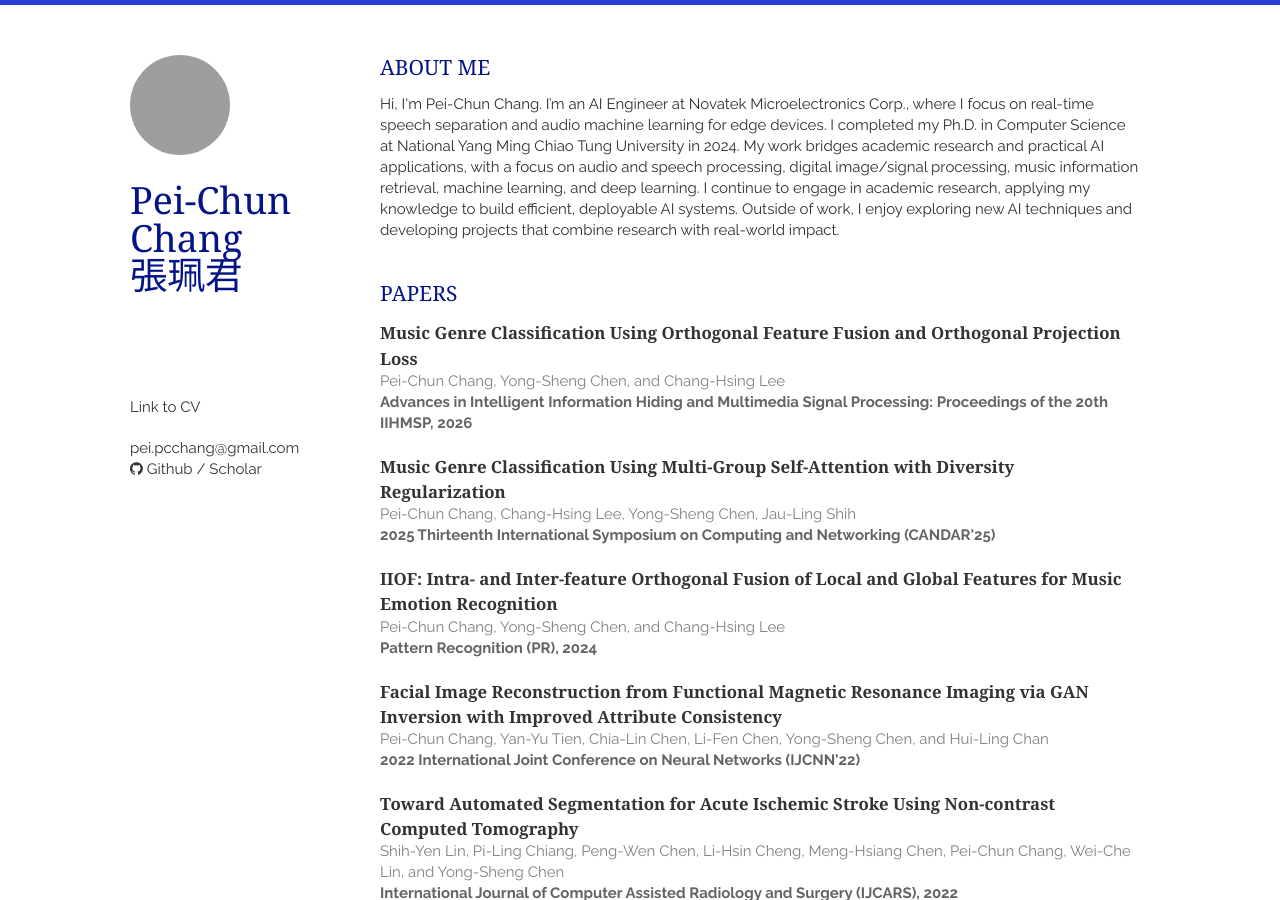
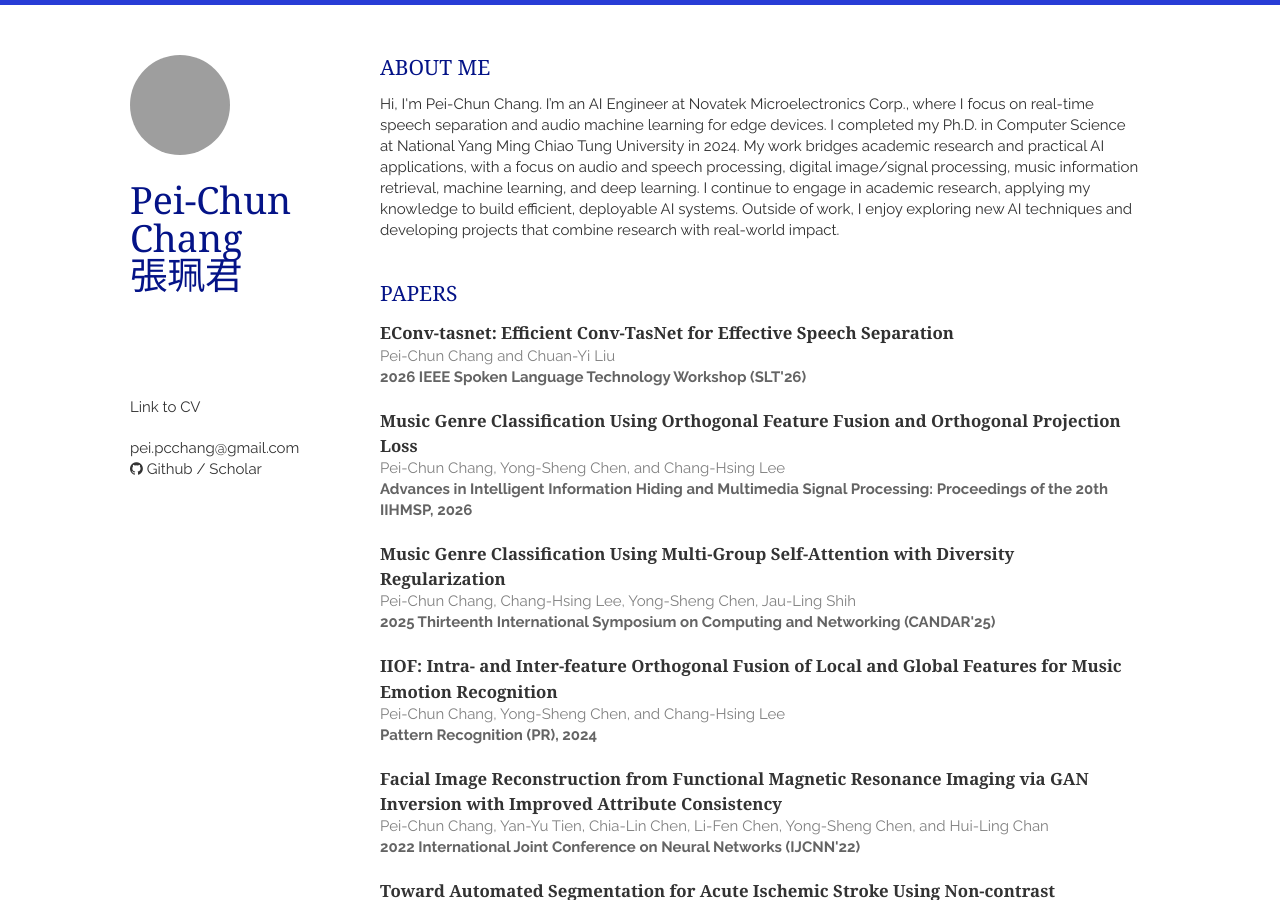
Before and after one commit to PeiChunChang/PeiChunChang.github.io, a Jekyll site: the page built from index.html, in a window 1280 px wide and 900 px high. Built offline with Jekyll 4.4.1, drawn with Linux system fonts in a browser that asks for light colours; nearby versions of some CDN libraries; the list of posts is cut into pages by our own code; a style sheet for code colours, icons or effects is not loaded; grey boxes are pictures that could not be loaded.

Commit message:
add SLT paper

```diff
--- a/_includes/papers.html
+++ b/_includes/papers.html
@@ -1,5 +1,14 @@
 <section class="thirteen columns">
     <h1>Papers</h1>
+    <article>
+        <header>
+            <h1>EConv-tasnet: Efficient Conv-TasNet for Effective Speech Separation</h1>
+            <span>Pei-Chun Chang and Chuan-Yi Liu</span>
+        </header>
+        <p>
+            <em>2026 IEEE Spoken Language Technology Workshop (SLT'26)</em>
+        </p>
+    </article>
     <article>
         <header>
             <h1><a href="https://link.springer.com/chapter/10.1007/978-981-96-6859-5_2">Music Genre Classification Using Orthogonal Feature Fusion and Orthogonal Projection Loss</a></h1>
```
